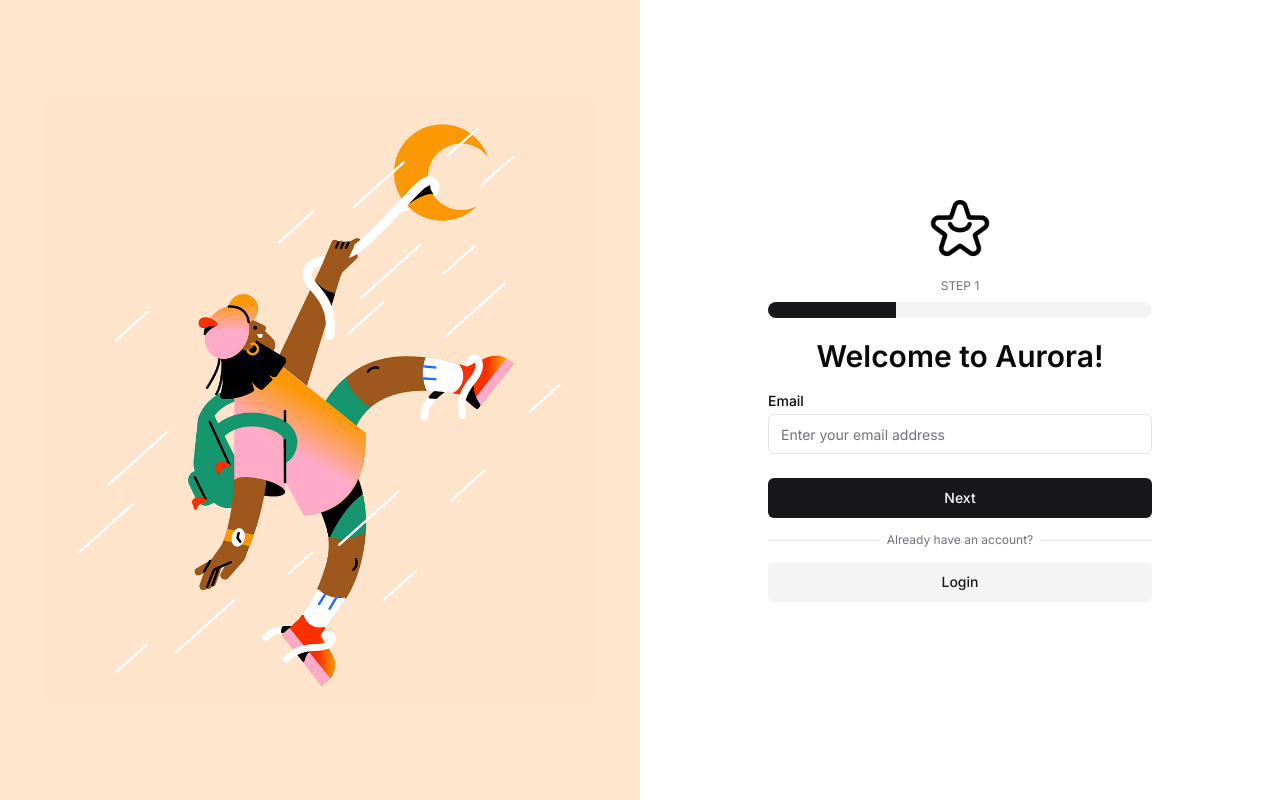
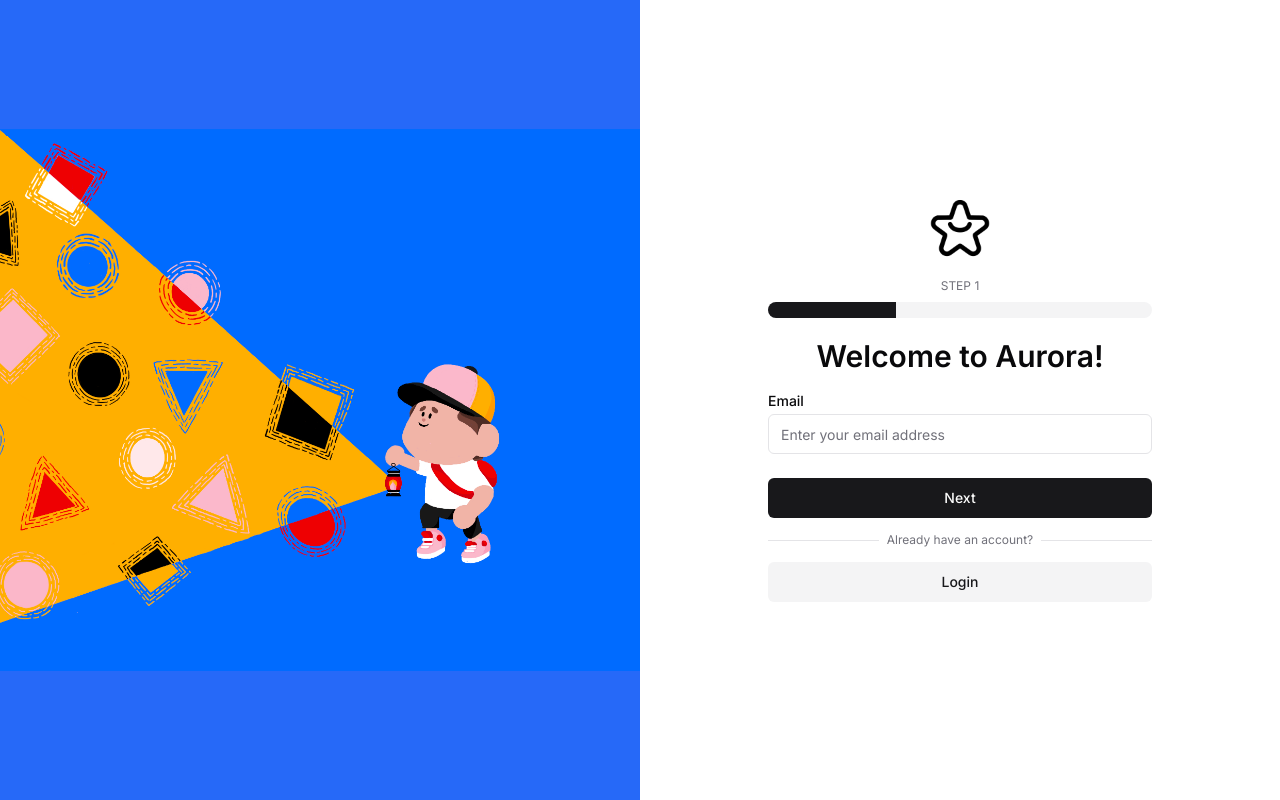
Before and after one commit to aroushasoltany/aurora, a Next.js app: page /signup in a window 1280 px wide. Built offline with nearby package versions, Linux system fonts and the light colour scheme.

Commit message:
Changed the landing, login and signup page images

```diff
--- a/app/landing/page.tsx
+++ b/app/landing/page.tsx
@@ -2,7 +2,7 @@
 
 import Image from "next/image";
 import logoBlackText from "@/public/logos/aurora-black-text.png";
-import landingImg from "@/public/landing.png";
+import landingImg from "@/public/lantern-boy.png";
 import { Button } from "@/components/ui/button";
 import { useRouter } from "next/navigation";
 
@@ -11,11 +11,11 @@
 
   return (
     <div className="h-screen flex flex-row">
-      <div className="flex-1 bg-[#ffe5cc] flex items-center justify-center">
+      <div className="flex-1 bg-[#2669F8] flex items-center">
         <Image
           src={landingImg}
-          alt="Aurora logo"
-          width={550}
+          alt="Landing image"
+          width={800}
           height={100}
         />
       </div>
--- a/app/login/page.tsx
+++ b/app/login/page.tsx
@@ -2,7 +2,7 @@
 
 import Image from "next/image";
 import logoBlack from "@/public/logos/aurora-black.png";
-import landingImg from "@/public/landing.png";
+import landingImg from "@/public/lantern-boy.png";
 import { Button } from "@/components/ui/button";
 import { useRouter } from "next/navigation";
 import { Label } from "@/components/ui/label";
@@ -49,11 +49,11 @@
 
   return (
     <div className="h-screen flex flex-row">
-      <div className="flex-1 bg-[#ffe5cc] flex items-center justify-center">
+      <div className="flex-1 bg-[#2669F8] flex items-center">
         <Image
           src={landingImg}
           alt="Landing image"
-          width={550}
+          width={800}
           height={100}
         />
       </div>
--- a/app/signup/page.tsx
+++ b/app/signup/page.tsx
@@ -2,7 +2,7 @@
 
 import Image from "next/image";
 import logoBlack from "@/public/logos/aurora-black.png";
-import landingImg from "@/public/landing.png";
+import landingImg from "@/public/lantern-boy.png";
 import { useRouter } from "next/navigation";
 import { useState } from "react";
 import { Progress } from "@/components/ui/progress";
@@ -19,11 +19,11 @@
 
   return (
     <div className="h-screen flex flex-row">
-      <div className="flex-1 bg-[#ffe5cc] flex items-center justify-center">
+      <div className="flex-1 bg-[#2669F8] flex items-center">
         <Image
           src={landingImg}
-          alt="Aurora logo"
-          width={550}
+          alt="Landing image"
+          width={800}
           height={100}
         />
       </div>
```
Also changed, not shown: public/lantern-boy.png.
